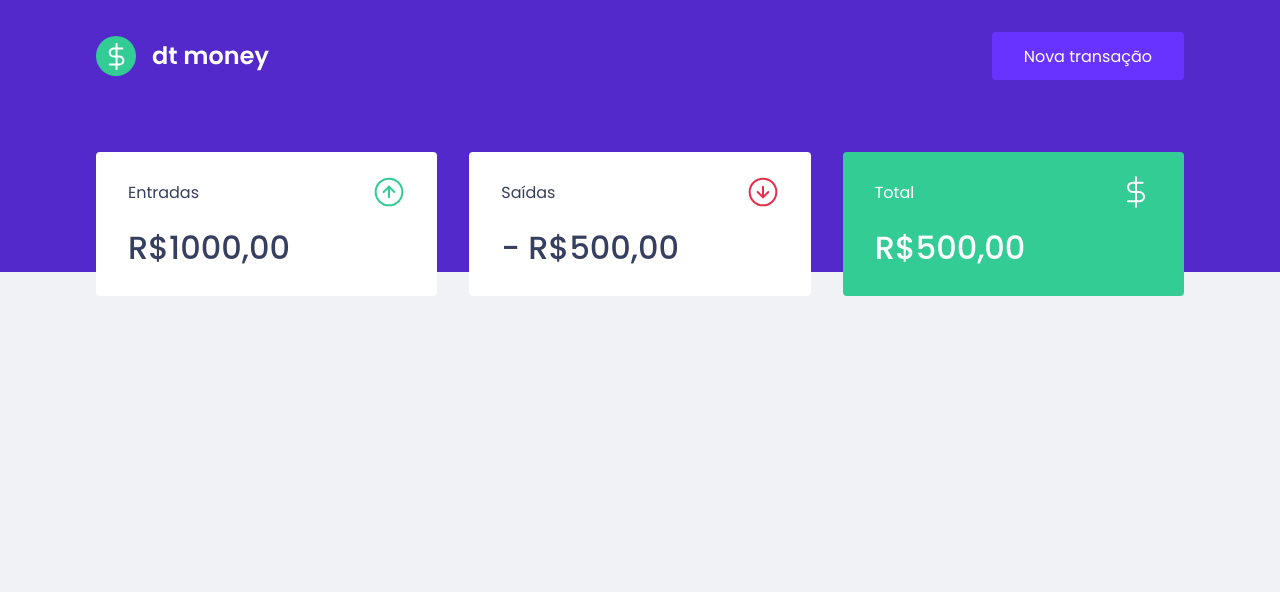
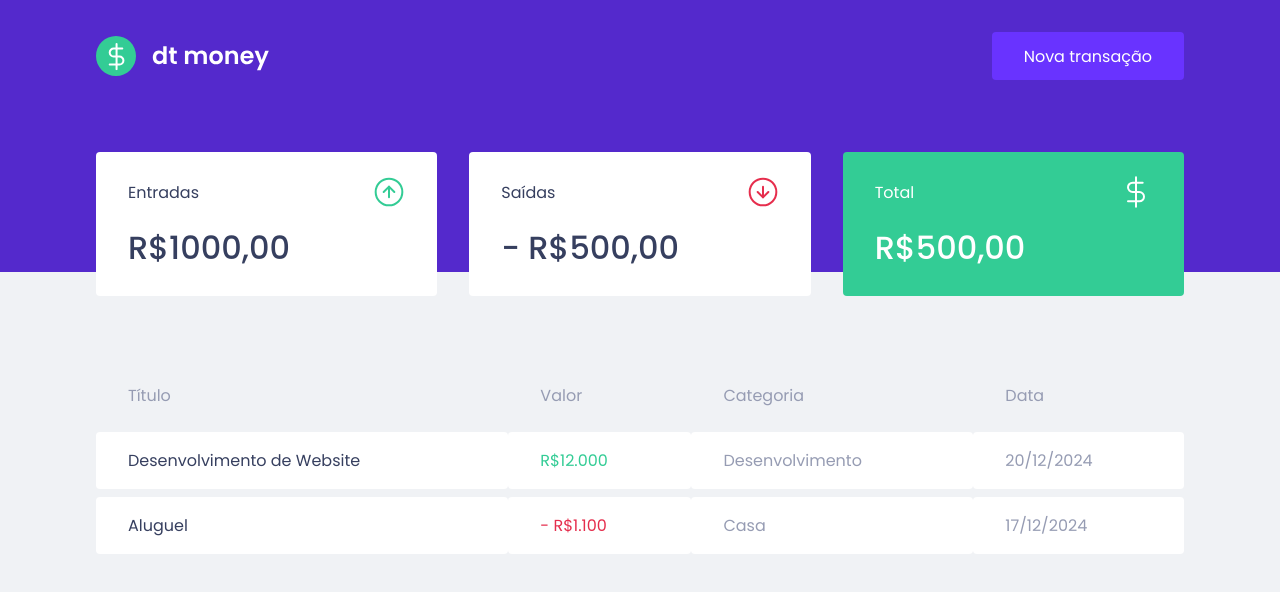
Before and after one commit to henriquejunqueira/dtmoney, a React (Create React App) app: page / in a window 1280 px wide. Shown: the top 592 px of the page. Built offline with nearby package versions, Linux system fonts and the light colour scheme.

Commit message:
Created and styled TransactionsTable component

```diff
--- a/src/components/Dashboard/index.tsx
+++ b/src/components/Dashboard/index.tsx
@@ -1,10 +1,12 @@
 import { Container } from './styles';
 import { Summary } from '../Summary';
+import { TransactionsTable } from '../TransactionsTable';
 
 export function Dashboard() {
   return (
     <Container>
       <Summary />
+      <TransactionsTable />
     </Container>
   );
 }
--- /dev/null
+++ b/src/components/TransactionsTable/index.tsx
@@ -0,0 +1,33 @@
+import { Container } from './styles';
+
+export function TransactionsTable() {
+  return (
+    <Container>
+      <table>
+        <thead>
+          <tr>
+            <th>Título</th>
+            <th>Valor</th>
+            <th>Categoria</th>
+            <th>Data</th>
+          </tr>
+        </thead>
+
+        <tbody>
+          <tr>
+            <td className='title'>Desenvolvimento de Website</td>
+            <td className='deposit'>R$12.000</td>
+            <td>Desenvolvimento</td>
+            <td>20/12/2024</td>
+          </tr>
+          <tr>
+            <td className='title'>Aluguel</td>
+            <td className='withdraw'> - R$1.100</td>
+            <td>Casa</td>
+            <td>17/12/2024</td>
+          </tr>
+        </tbody>
+      </table>
+    </Container>
+  );
+}
--- /dev/null
+++ b/src/components/TransactionsTable/styles.ts
@@ -0,0 +1,38 @@
+import styled from 'styled-components';
+
+export const Container = styled.div`
+  margin-top: 4rem;
+
+  table {
+    width: 100%;
+    border-spacing: 0 0.5rem;
+
+    th {
+      color: var(--text-body);
+      font-weight: 400;
+      padding: 1rem 2rem;
+      text-align: left;
+      line-height: 1.5rem;
+    }
+
+    td {
+      padding: 1rem 2rem;
+      border: 0;
+      background: var(--shape);
+      color: var(--text-body);
+      border-radius: 0.25rem;
+
+      &:first-child {
+        color: var(--text-title);
+      }
+
+      &.deposit {
+        color: var(--green);
+      }
+
+      &.withdraw {
+        color: var(--red);
+      }
+    }
+  }
+`;
```
